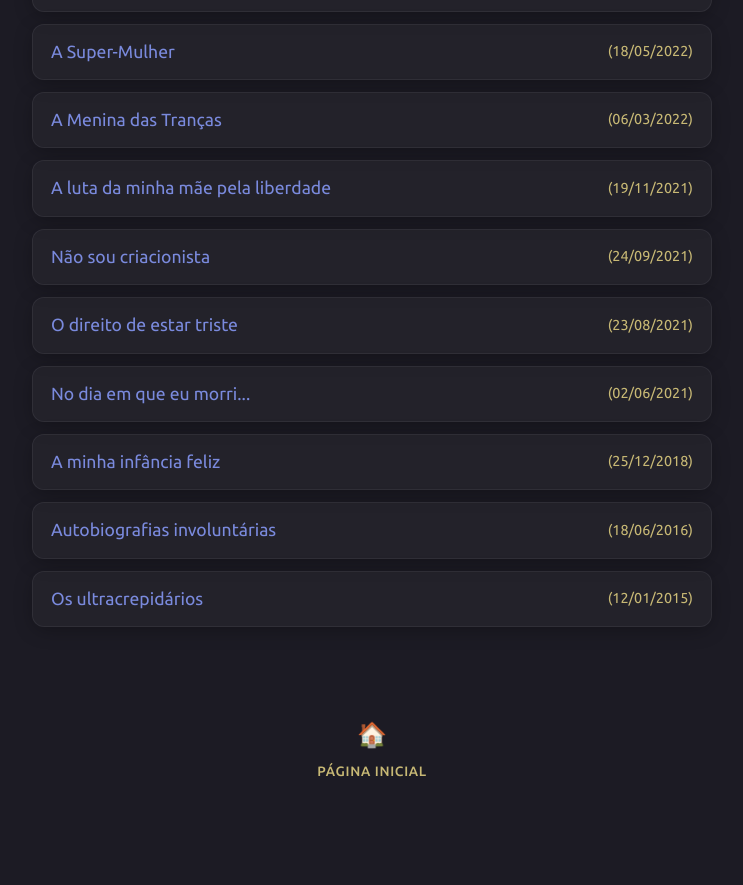
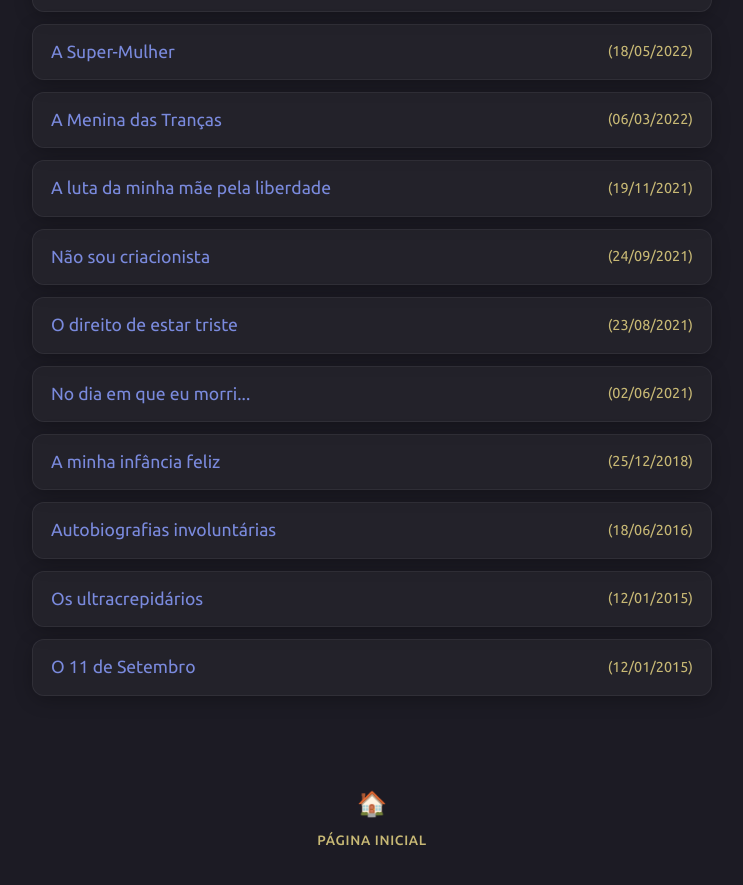
Before and after one commit to joaquim-capitao/queime-depois-de-ler, a Jekyll site: the page index.html, which Jekyll copies as it is, in a window 1280 px wide and 900 px high, scrolled down 3111 px. Shown: the top 885 px of the window, without its empty margins (268-1011 px from the left). Built offline with Jekyll 4.4.1, drawn with Linux system fonts in a browser that asks for light colours; before the commit the page ends 3943 px from its top, so only the background shows below that.

Commit message:
Atualizar o index.html

```diff
--- a/index.html
+++ b/index.html
@@ -211,7 +211,11 @@
       <li><a href="https://joaquim-capitao.github.io/queime-depois-de-ler/a-minha-infancia-feliz"><span class="title">A minha infância feliz</span><span class="date">(25/12/2018)</span></a></li>
       <li><a href="https://app.simplenote.com/p/hnXRnr"><span class="title">Autobiografias involuntárias</span><span class="date">(18/06/2016)</span></a></li>
       <li><a href="http://simp.ly/p/s9HSvN"><span class="title">Os ultracrepidários</span><span class="date">(12/01/2015)</span></a></li>
+      <li><a
+href="http://simp.ly/p/6GSNBM"><span class="title">O 11 de Setembro</span><span class="date">(12/01/2015)</span></a></li>
+
     </ul>
+
 
     <footer>
       <a href="https://joaquim-capitao.github.io/" class="home-btn" title="Página Inicial">
```
